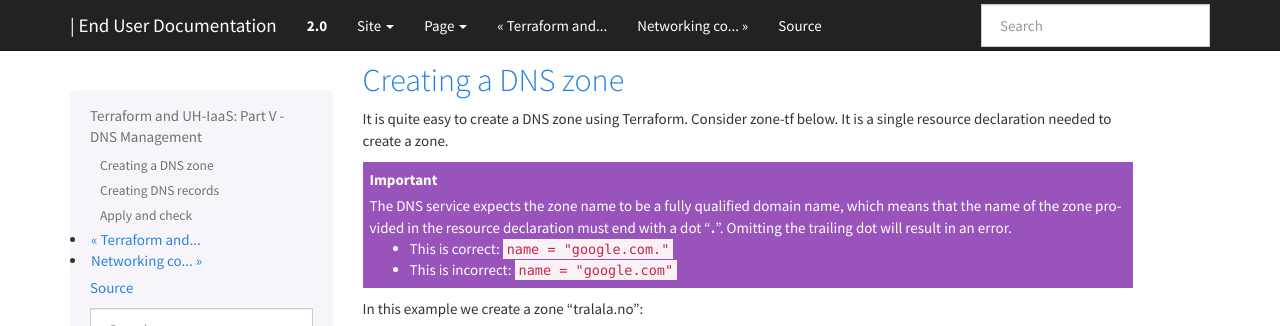
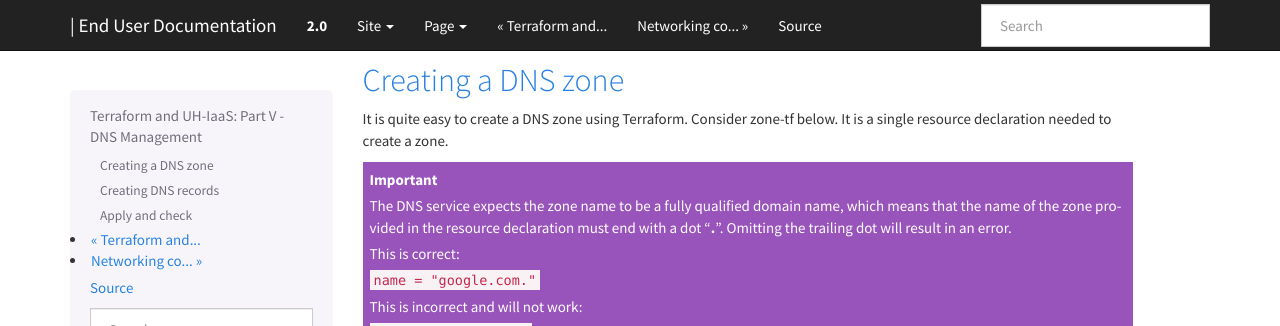
Before and after one commit to norcams/docs-enduser, a Sphinx documentation site: the page built from docs/terraform-part5.rst, in a window 1280 px wide and 900 px high, scrolled down 430 px, cut to the strip 0-326 px from the top of the window. Built offline with Sphinx 7.4.7, drawn with Linux system fonts in a browser that asks for light colours.

Commit message:
terraform dns

```diff
--- a/docs/terraform-part5.rst
+++ b/docs/terraform-part5.rst
@@ -32,8 +32,13 @@ create a zone.
    resource declaration must end with a dot "**.**". Omitting the
    trailing dot will result in an error.
 
-   * This is correct: ``name = "google.com."``
-   * This is incorrect: ``name = "google.com"``
+   This is correct:
+
+   ``name = "google.com."``
+
+   This is incorrect and will not work:
+
+   ``name = "google.com"``
 
 In this example we create a zone "tralala.no":
 
```
